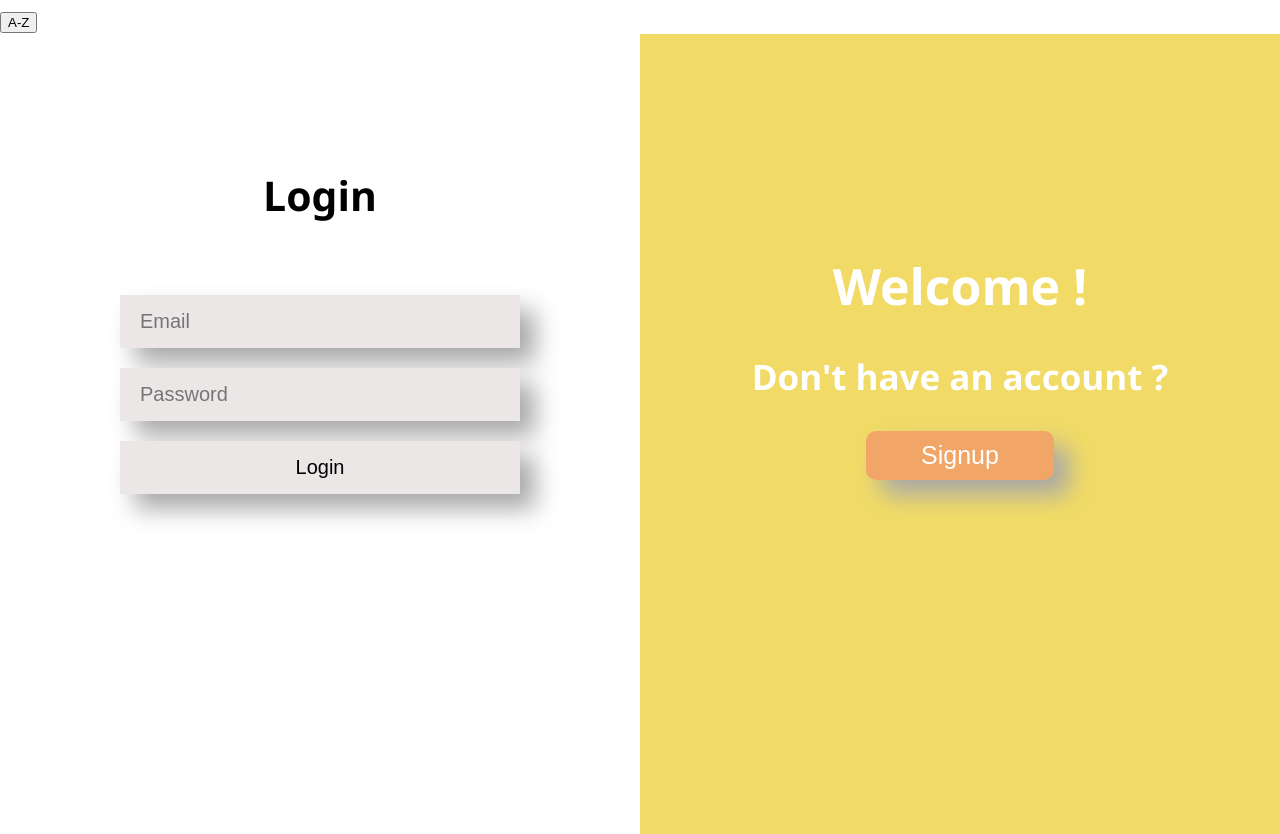
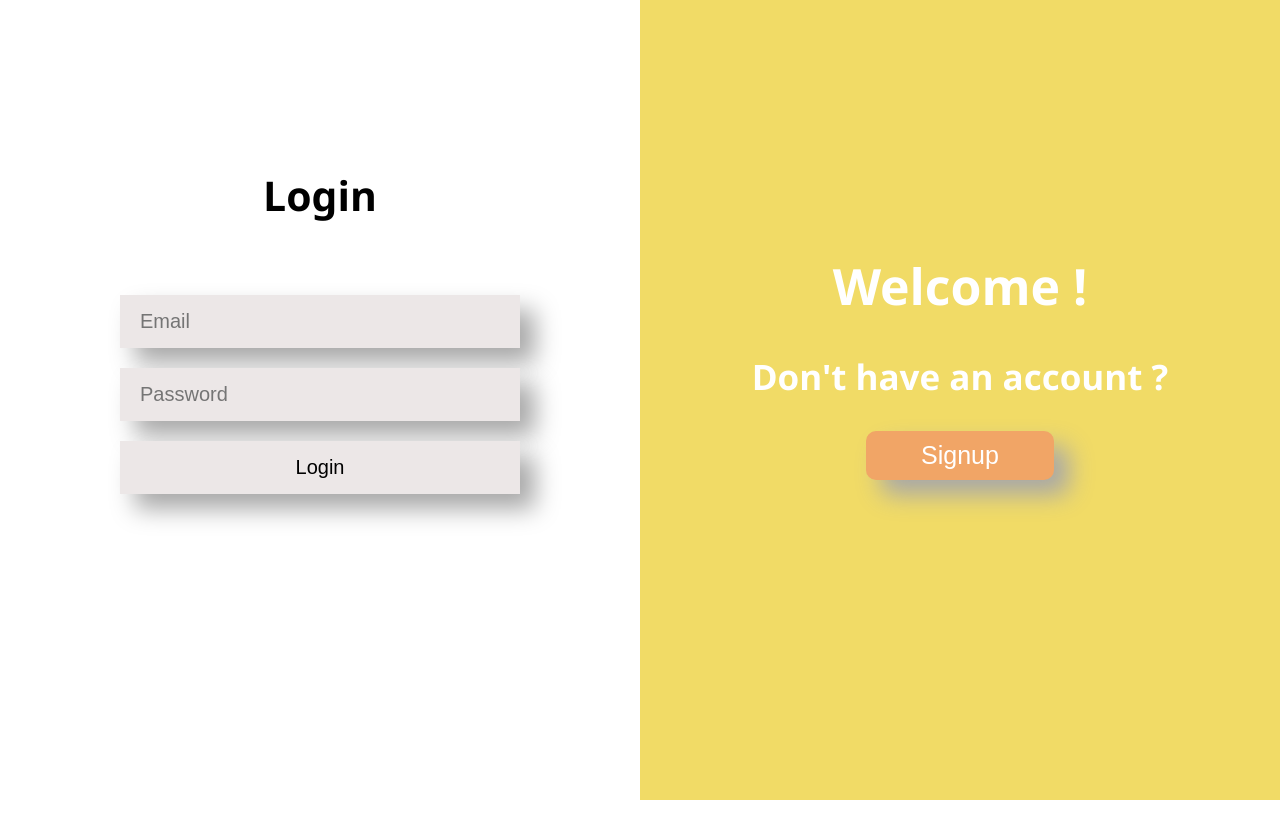
Before and after one commit to Bryanjazo/TinDog, a website: page index.html in a window 1280 px wide. After the commit the page ends 800 px from the top, so only its background shows below. Drawn offline with Linux system fonts and the light colour scheme; no server answers.

Commit message:
took button off

```diff
--- a/index.html
+++ b/index.html
@@ -15,7 +15,6 @@
 
 <body id="test">
 
-<button id='organize' type="button" name="button">A-Z</button>
 <section id="dashboard">
   <div>
     <div id="userDetails">
```
